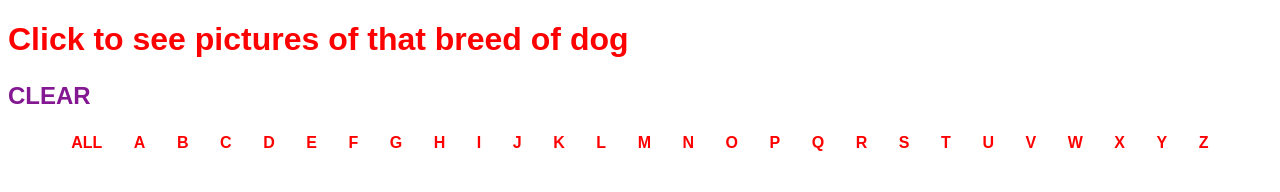
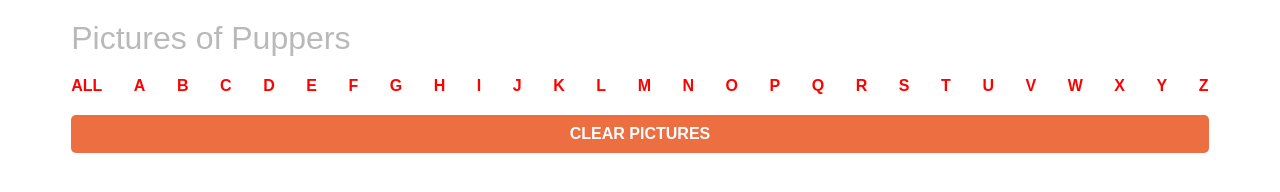
Before and after one commit to Banbanaste/pupperApp, a plain HTML site: page index.html in a window 1280 px wide. Drawn offline with Linux system fonts and the light colour scheme; no server answers.

Commit message:
styleing update

```diff
--- a/index.css
+++ b/index.css
@@ -2,6 +2,13 @@ body {
   font-weight: 900;
   font-family: Arial, Helvetica, sans-serif;
   color: red;
+}
+
+h1 {
+  width: 90%;
+  color: rgb(185, 185, 185);
+  font-weight: 300;
+  margin: 20px auto;
 }
 
 ul {
@@ -15,6 +22,10 @@ ul {
 
 #letterMenu {
   justify-content: space-between;
+  max-width: 90%;
+}
+
+#letterMenu li {
 }
 
 #letterMenu li:hover {
@@ -60,7 +71,13 @@ ul {
 }
 
 #clear {
-  font-size: 24px;
+  font-size: 16px;
   text-transform: uppercase;
-  color: rgb(132, 23, 146);
+  color: rgb(255, 255, 255);
+  border-radius: 5px;
+  background-color: rgb(236, 110, 65);
+  width: 90%;
+  text-align: center;
+  margin: 20px auto;
+  padding: 10px 0;
 }
--- a/index.html
+++ b/index.html
@@ -8,10 +8,7 @@
     <title>Puper Pictures</title>
   </head>
   <body>
-    <h1>Click to see pictures of that breed of dog</h1>
-    <p id="clear" class="breedLink" onclick="getBreedImages(event)">
-      Clear
-    </p>
+    <h1>Pictures of Puppers</h1>
     <ul id="letterMenu">
       <li onclick="sortByLetter('all')">ALL</li>
       <li onclick="sortByLetter('a')">A</li>
@@ -41,6 +38,9 @@
       <li onclick="sortByLetter('y')">Y</li>
       <li onclick="sortByLetter('z')">Z</li>
     </ul>
+    <p id="clear" class="breedLink" onclick="getBreedImages(event)">
+      Clear Pictures
+    </p>
     <ul id="container"></ul>
     <br />
     <ul id="imageContainer"></ul>
```
